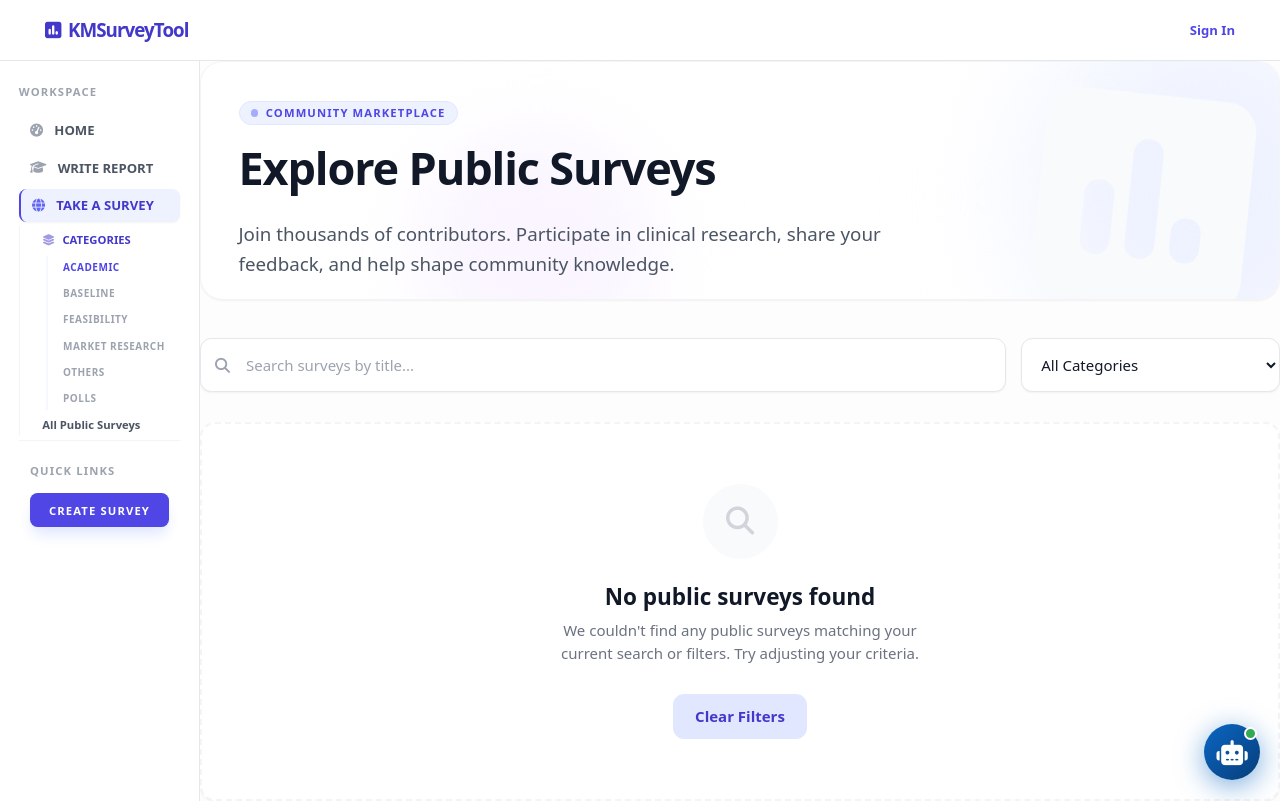
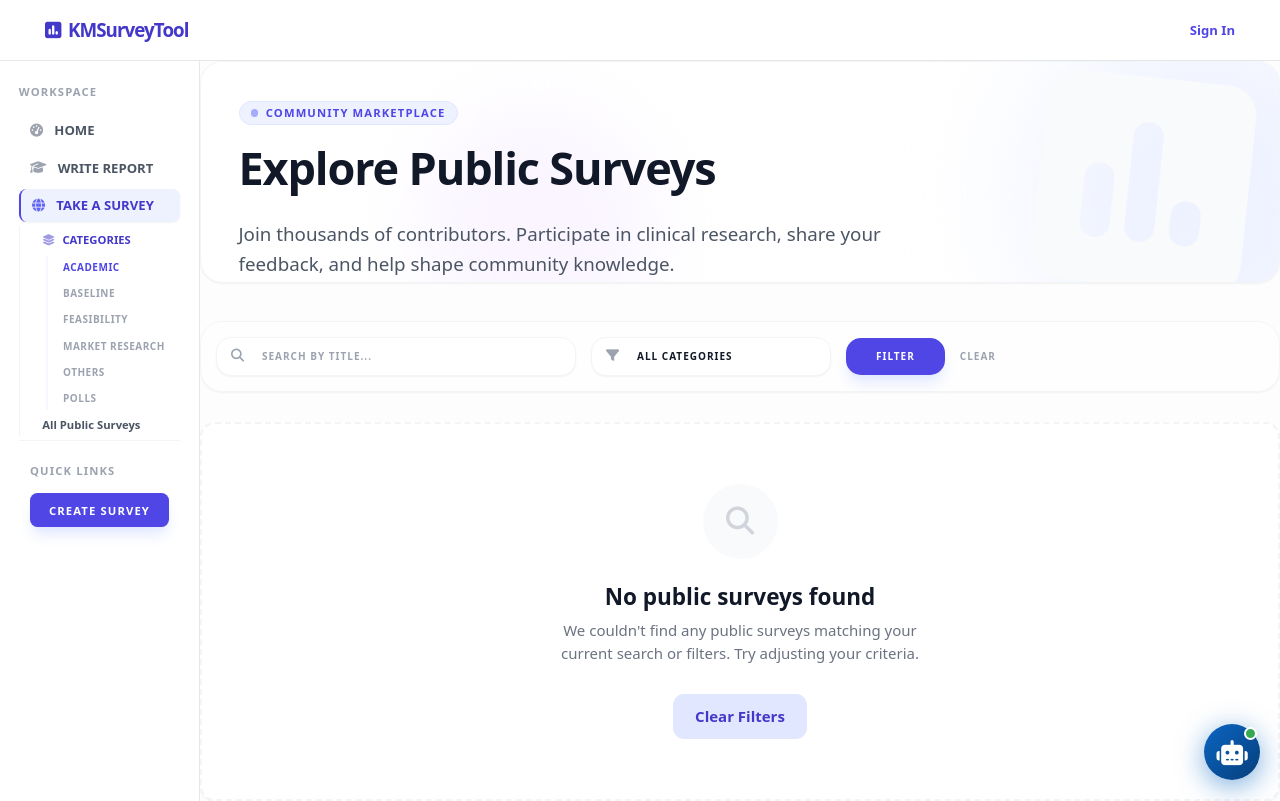
Before and after one commit to Briann3000/Kdanalytiks, a Laravel app: page /surveys/public?category=academic in a window 1280 px wide. Run offline with Laravel 10, Linux system fonts and the light colour scheme; data that the repository does not hold is empty; style sheets or scripts are compiled from the project's sources; settings files or empty folders that the repository lacks are supplied; some libraries are stand-ins or nearby versions.

Commit message:
Phase 6: Advanced Project Hub & Public Discovery - Enhanced the public survey landing experience with flyout categories, improved the hub hierarchy for multi-phased research, and optimized builder navigation.

```diff
--- a/resources/views/surveys/public_list.blade.php
+++ b/resources/views/surveys/public_list.blade.php
@@ -36,29 +36,35 @@
             class="fa-solid fa-square-poll-vertical absolute right-8 bottom-[-20px] text-[240px] text-gray-50 transform rotate-6 pointer-events-none"></i>
     </div>
 
-    <div class="mb-8 grid grid-cols-1 md:grid-cols-4 gap-4">
-        <div class="md:col-span-3">
-            <form action="{{ route('surveys.public') }}" method="GET" class="relative group">
-                <input type="text" name="search" value="{{ request('search') }}" placeholder="Search surveys by title..."
-                    class="w-full pl-12 pr-4 py-4 bg-white border border-gray-200 rounded-xl focus:ring-2 focus:ring-indigo-500 focus:border-indigo-500 outline-none transition-all shadow-sm group-hover:shadow-md">
-                <i
-                    class="fa-solid fa-search absolute left-4 top-1/2 transform -translate-y-1/2 text-gray-400 group-hover:text-indigo-500 transition-colors"></i>
-                @if(request('category'))
-                    <input type="hidden" name="category" value="{{ request('category') }}">
-                @endif
-            </form>
+    <div class="mb-8 bg-white/50 backdrop-blur-sm p-4 rounded-3xl border border-gray-100 shadow-sm">
+        <form action="{{ route('surveys.public') }}" method="GET" class="flex flex-col md:flex-row gap-4 items-center">
+            <div class="relative w-full md:w-96 group">
+                <i class="fa-solid fa-magnifying-glass absolute left-4 top-1/2 -translate-y-1/2 text-sm text-gray-400 group-focus-within:text-indigo-600 transition-colors"></i>
+                <input type="text" name="search" value="{{ request('search') }}" placeholder="Search by title..."
+                       class="w-full pl-12 pr-4 py-3 bg-white border border-gray-100 rounded-2xl text-[10px] font-black uppercase tracking-widest focus:ring-2 focus:ring-indigo-500/20 focus:border-indigo-600 transition-all shadow-sm">
             </div>
-        <div class="md:col-span-1">
-            <select onchange="window.location.href=this.value"
-                class="w-full px-4 py-4 bg-white border border-gray-200 rounded-xl focus:ring-2 focus:ring-indigo-500 outline-none transition-all shadow-sm cursor-pointer">
-                <option value="{{ route('surveys.public', ['search' => request('search')]) }}">All Categories</option>
+            <div class="relative w-full md:w-64 group">
+                <i class="fa-solid fa-filter absolute left-4 top-1/2 -translate-y-1/2 text-sm text-gray-400 group-focus-within:text-indigo-600 transition-colors"></i>
+                <select name="category"
+                        class="w-full pl-12 pr-10 py-3 bg-white border border-gray-100 rounded-2xl text-[10px] font-black uppercase tracking-widest focus:ring-2 focus:ring-indigo-500/20 focus:border-indigo-600 appearance-none transition-all shadow-sm">
+                    <option value="">All Categories</option>
                     @foreach($categories as $category)
-                    <option value="{{ route('surveys.public', ['category' => $category, 'search' => request('search')]) }}" {{ request('category') == $category ? 'selected' : '' }}>
-                        {{ $category }}
+                        @php $val = $category instanceof \BackedEnum ? $category->value : $category; @endphp
+                        <option value="{{ $val }}" {{ request('category') === $val ? 'selected' : '' }}>
+                            {{ ucfirst(str_replace('_', ' ', $val)) }}
                         </option>
                     @endforeach
                 </select>
             </div>
+            <button type="submit" class="px-8 py-3 bg-indigo-600 text-white rounded-2xl font-black text-[10px] uppercase tracking-widest shadow-lg shadow-indigo-100 hover:bg-indigo-700 transition-all">
+                Filter
+            </button>
+            @if(request()->anyFilled(['search', 'category']))
+                <a href="{{ route('surveys.public') }}" class="text-[10px] font-black uppercase tracking-widest text-gray-400 hover:text-red-500 transition-colors">
+                    Clear
+                </a>
+            @endif
+        </form>
     </div>
 
     @if($surveys->count() > 0)
--- a/resources/views/surveys/show_public.blade.php
+++ b/resources/views/surveys/show_public.blade.php
@@ -27,7 +27,7 @@
                 </div>
                 <div class="hidden sm:block">
                     <span class="inline-flex items-center px-4 py-2 rounded-full text-xs font-bold bg-white/10 text-white border border-white/20 backdrop-blur-sm">
-                        <i class="fa-solid fa-tag mr-2"></i> {{ ucfirst($survey->category ?? 'General') }}
+                        <i class="fa-solid fa-tag mr-2"></i> {{ ucfirst($survey->category instanceof \BackedEnum ? $survey->category->value : ($survey->category ?? 'General')) }}
                     </span>
                 </div>
             </div>
```
Also changed, not shown: resources/views/projects/hub.blade.php (+20 -14 lines). Lines whose indentation alone changed are shown as unchanged.
